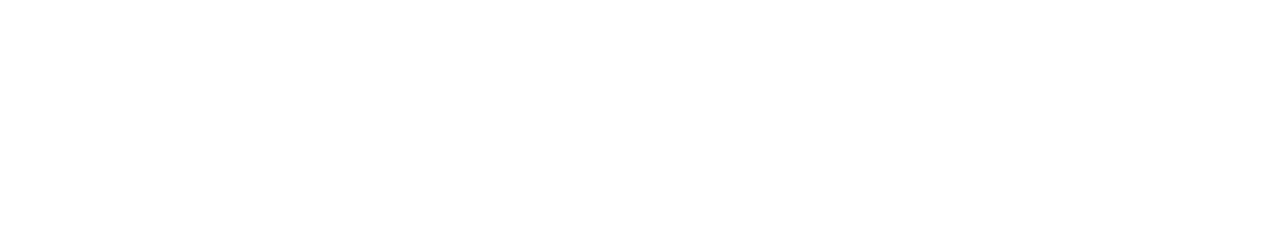
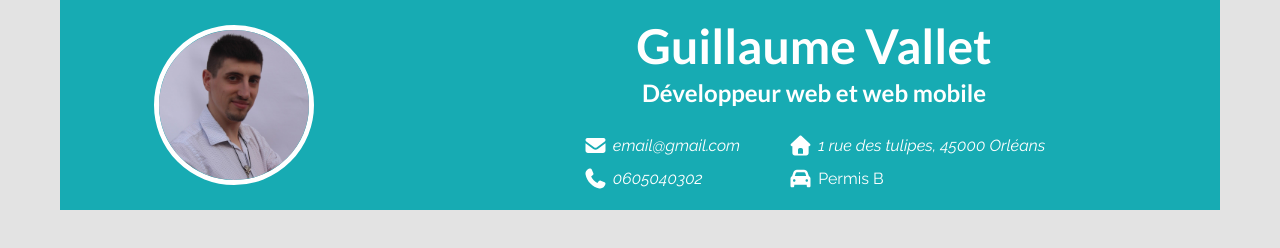
Before and after one commit to BryanDev45/CV, a plain HTML site: page index.html in a window 1280 px wide. Drawn offline with Linux system fonts and the light colour scheme; files whose address does not match are found by name.

Commit message:
Add generalities and header

```diff
--- a/assets/style/style.css
+++ b/assets/style/style.css
@@ -0,0 +1,150 @@
+/*Fonts*/
+
+@import url('https://fonts.googleapis.com/css2?family=Barlow:ital,wght@0,100;0,200;0,300;0,400;0,500;0,600;0,700;0,800;0,900;1,100;1,200;1,300;1,400;1,500;1,600;1,700;1,800;1,900&family=Lato:ital,wght@0,100;0,300;0,400;0,700;0,900;1,100;1,300;1,400;1,700;1,900&family=Raleway:ital,wght@0,100..900;1,100..900&family=Roboto:ital,wght@0,100..900;1,100..900&display=swap');
+
+@font-face {
+    font-family: "Raleway";
+    src: url("../fonts/Raleway-Regular.woff") format("woff2");
+    src: url("../fonts/Raleway-Regular.ttf") format("truetype"),
+    url("../fonts/Raleway-Regular.otf") format("opentype");
+}
+
+@font-face {
+    font-family: "Raleway-italic";
+    src: url("../fonts/Raleway-Italic.woff") format("woff2");
+    src: url("../fonts/Raleway-Italic.ttf") format("truetype"),
+    url("../fonts/Raleway-Italic.otf") format("opentype");
+}
+
+@font-face {
+    font-family: "Raleway-bold";
+    src: url("../fonts/Raleway-Bold.woff") format("woff2");
+    src: url("../fonts/Raleway-Bold.ttf") format("truetype"),
+    url("../fonts/Raleway-Bold.otf") format("opentype");
+}
+
+/*Généralités*/
+
+body{
+    font-family: 'Raleway', Arial;
+    background-color: #e3e3e3;
+    margin: 0%;
+    padding: 0%;
+}
+
+h1,h2,h3{
+    font-family: 'Lato', sans-serif;
+    margin: 2px;
+}
+
+h1{
+    font-size: 3rem;
+}
+
+p{
+    margin: 4px;
+}
+
+ul{
+    margin: 0%;
+}
+
+li{
+    list-style-type: square;
+
+}
+
+li::marker{
+    color: #17abb3;
+}
+
+a{
+    text-decoration: none;
+    color: white;
+}
+
+.SizeIcon{
+    width: 25px;
+    height: 25px;
+    margin-right: 5px;
+}
+
+.column{
+    display: flex;
+    flex-direction: column;
+    justify-content: center;
+}
+
+.row{
+    display: flex;
+    flex-direction: row;
+    justify-content: start;
+    align-items: center;
+}
+
+#Centrage{
+    display: flex;
+    flex-wrap: wrap;
+    flex-direction: column;
+    justify-content: center;
+    align-items: center;
+}
+
+/*Header*/
+header{
+    background-color: #17abb3;
+    width: 1160px;
+    padding-top: 5px;
+    padding-bottom: 5px;
+}
+
+.profil{
+    border-radius: 50%;
+    width: 150px;
+    height: 150px;
+    border: 5px white solid;
+    margin: 20px;
+}
+
+#CadreProfil{
+    display: flex;
+    flex-direction: column;
+    flex-wrap: wrap;
+    justify-content: center;
+    align-items: center;
+    align-content: center;
+    width: 30%;
+}
+
+.white{
+    color: white;
+}
+
+#HeaderForm{
+    display: flex;
+    flex-direction: row;
+    flex-wrap: wrap;
+    justify-content: space-between;
+    align-items: center;
+}
+
+.HeaderDesc{
+    display: flex;
+    flex-direction: column;
+    flex-wrap: wrap;
+    justify-content: center;
+    align-items: center;
+    align-content: center;
+    width: 70%;
+}
+
+.InfoDesc{
+    display: flex;
+    flex-direction: row;
+    flex-wrap: wrap;
+    justify-content:space-evenly;
+    align-items: center;
+    align-content: center;
+    gap: 40px;
+    margin-top: 20px;
+}
--- a/index.html
+++ b/index.html
@@ -4,11 +4,60 @@
 <head>
     <meta charset="UTF-8">
     <meta name="viewport" content="width=device-width, initial-scale=1.0">
-    <title>Document</title>
+
+    <title>CV Guillaume Valler</title>
+    <meta name="description" content="CV en ligne de Guillaume Vallet">
+
+    <link rel="stylesheet" href="./assets/style/style.css">
 </head>
 
 <body>
 
+     <div id="Centrage">
+
+        <!--Header du CV-->
+        <header class="white">
+            <section id="HeaderForm">
+
+                <div id="CadreProfil">
+                    <img class="profil" src="./assets/images/Image-de-profil.jpg" alt="Image de profil de Guillaume">
+                </div>
+
+                <div class="HeaderDesc">
+                    <h1>Guillaume Vallet</h1>
+                    <h2>Développeur web et web mobile</h2>
+
+                    <div class="InfoDesc">
+                        <address class="column">
+                            <p class="row">
+                                <img class="SizeIcon" src="./assets/images/envelope-solid-full.svg" alt="Icone envelope">
+                                <a href="mailto:email@gmail.com">email@gmail.com</a>
+                            </p>
+                            <p class="row">
+                                <img class="SizeIcon" src="./assets/images/phone-solid-full.svg" alt="Icone téléphone">
+                                <a href="tel:0605040302">0605040302</a>
+                            </p>
+                        </address>
+
+                        <div class="column">
+                            <address>
+                                <p class="row">
+                                    <img class="SizeIcon" src="./assets/images/house-solid-full.svg" alt="Icone maison">
+                                    <a href="https://maps.app.goo.gl/Y2bS89tjGXLUMNAK7" target="_blank">1 rue des tulipes, 45000 Orléans</a>
+                                </p>
+                            </address>
+                            <p class="row">
+                                <img class="SizeIcon" src="./assets/images/car-solid-full.svg" alt="Icone voiture">
+                                Permis B
+                            </p>
+                        </div>
+                    </div>
+
+                </div>
+
+            </section>
+        </header>
+     </div>
 </body>
 
 </html>
```
